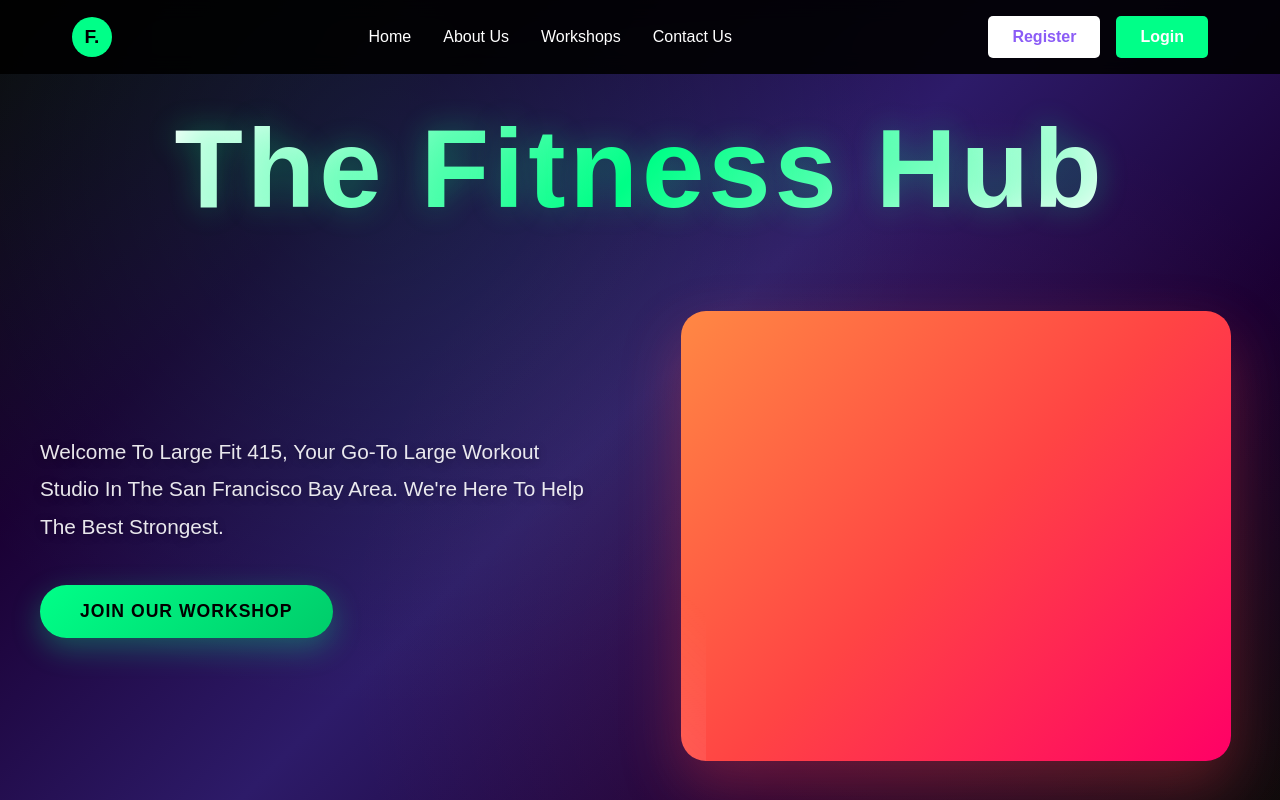
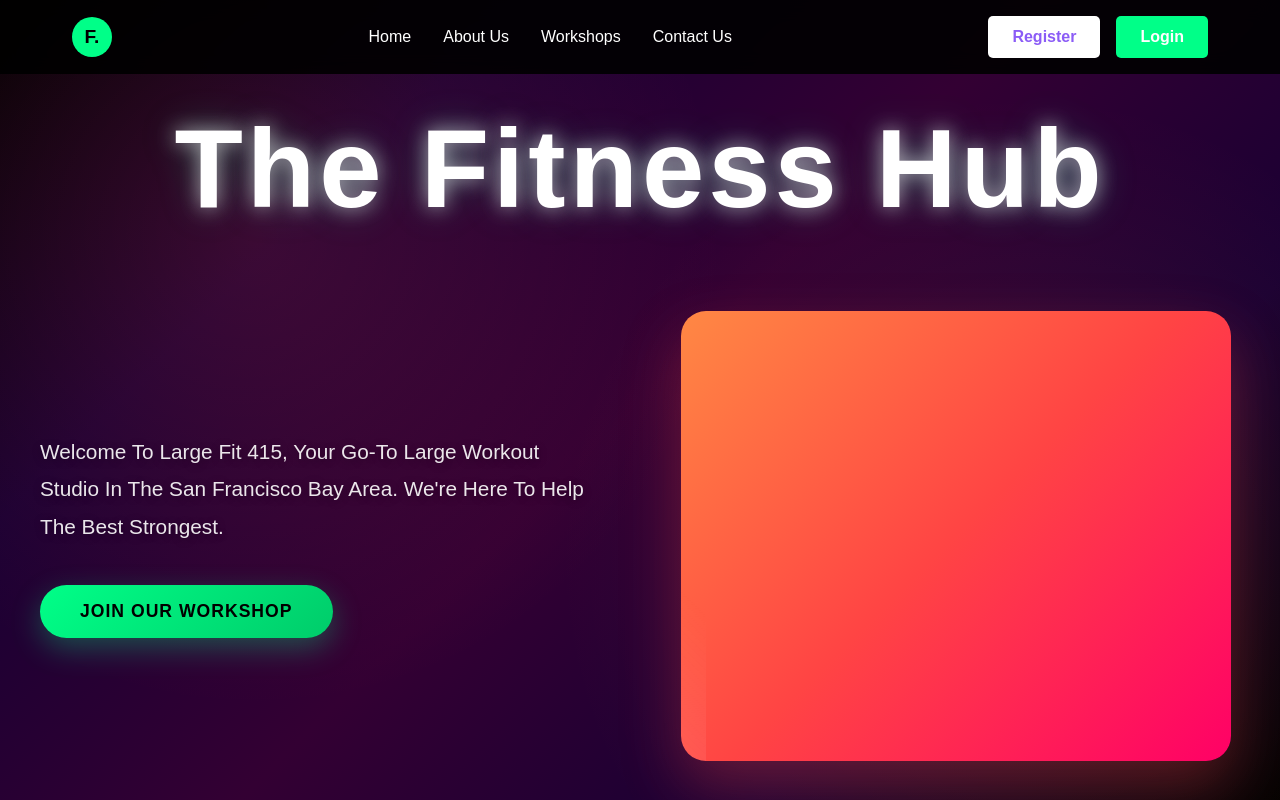
Before and after one commit to rajni2002491/gym_website, a React (Vite) app: page / in a window 1280 px wide. Shown: the top 800 px of the page. Built offline with nearby package versions, Linux system fonts and the light colour scheme.

Commit message:
css hero section good

```diff
--- a/src/App.css
+++ b/src/App.css
@@ -135,7 +135,7 @@ body {
 /* Hero Section */
 .hero {
   min-height: 100vh;
-  background: linear-gradient(135deg, #0a0a0a 0%, #1a0033 25%, #2d1b69 50%, #1a0033 75%, #0a0a0a 100%);
+  background: linear-gradient(135deg, #000 0%, #1a0033 25%, #330033 50%, #1a0033 75%, #000 100%);
   display: flex;
   align-items: center;
   padding: 100px 2rem 2rem;
@@ -150,8 +150,8 @@ body {
   left: 0;
   right: 0;
   bottom: 0;
-  background: radial-gradient(circle at 30% 20%, rgba(0, 255, 136, 0.1) 0%, transparent 50%),
-    radial-gradient(circle at 70% 80%, rgba(255, 68, 68, 0.1) 0%, transparent 50%);
+  background: radial-gradient(circle at 20% 30%, rgba(255, 68, 68, 0.15) 0%, transparent 40%),
+    radial-gradient(circle at 80% 70%, rgba(255, 136, 68, 0.1) 0%, transparent 40%);
   pointer-events: none;
 }
 
@@ -175,22 +175,19 @@ body {
   font-size: 7rem;
   font-weight: 900;
   margin-bottom: 0;
-  background: linear-gradient(135deg, #ffffff 0%, #00ff88 50%, #ffffff 100%);
-  -webkit-background-clip: text;
-  -webkit-text-fill-color: transparent;
-  background-clip: text;
+  color: #ffffff;
   letter-spacing: 4px;
-  text-shadow: 0 0 50px rgba(0, 255, 136, 0.5);
+  text-shadow: 0 0 30px rgba(255, 255, 255, 0.8), 0 0 60px rgba(0, 255, 136, 0.5);
   animation: titleGlow 3s ease-in-out infinite alternate;
 }
 
 @keyframes titleGlow {
   0% {
-    text-shadow: 0 0 30px rgba(0, 255, 136, 0.3);
+    text-shadow: 0 0 20px rgba(255, 255, 255, 0.6), 0 0 40px rgba(0, 255, 136, 0.3);
   }
 
   100% {
-    text-shadow: 0 0 60px rgba(0, 255, 136, 0.8);
+    text-shadow: 0 0 40px rgba(255, 255, 255, 1), 0 0 80px rgba(0, 255, 136, 0.8);
   }
 }
 
```
